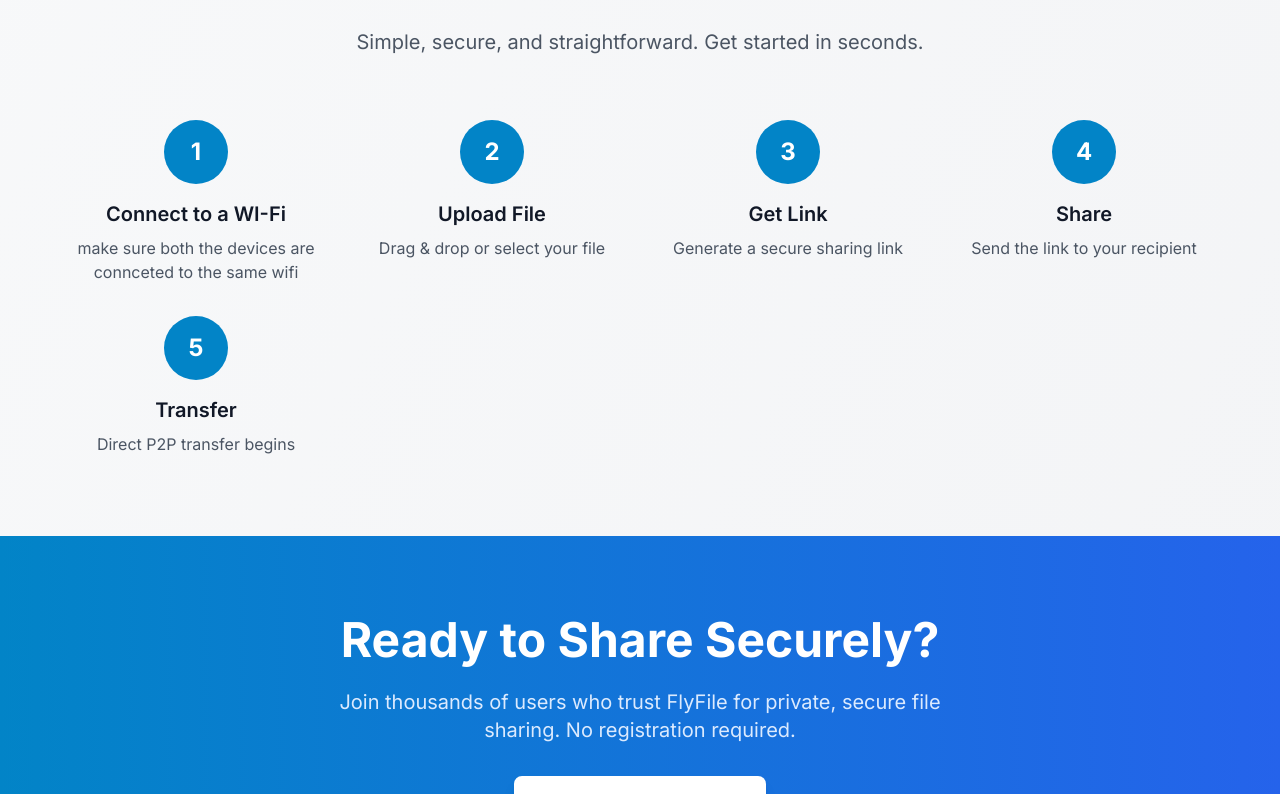
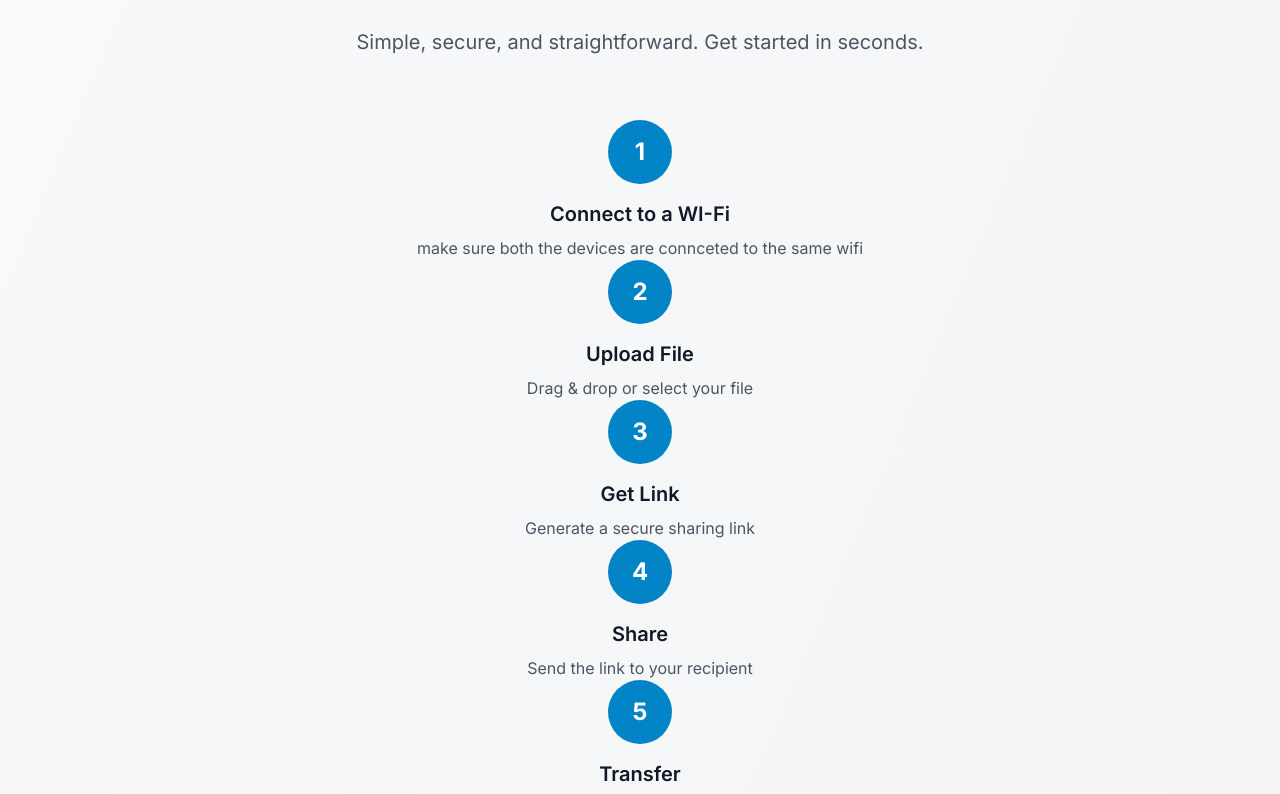
Before and after one commit to Mohd-Alyan/FlyFile, a React (Vite) app: page / in a window 1280 px wide. Shown: the part 1580-2374 px from the top of the page. Built offline with nearby package versions, Linux system fonts and the light colour scheme.

Commit message:
made grid 5 cols

```diff
--- a/src/components/LandingPage.jsx
+++ b/src/components/LandingPage.jsx
@@ -200,7 +200,7 @@
             </p>
           </motion.div>
 
-          <div className="grid grid-cols-1 md:grid-cols-4 gap-8">
+          <div className="grid-cols-1 sm:grid-cols-2 md:grid-cols-3 lg:grid-cols-5">
             {[
               { step: '1', title: 'Connect to a WI-Fi', description: 'make sure both the devices are connceted to the same wifi' },
               { step: '2', title: 'Upload File', description: 'Drag & drop or select your file' },
```
